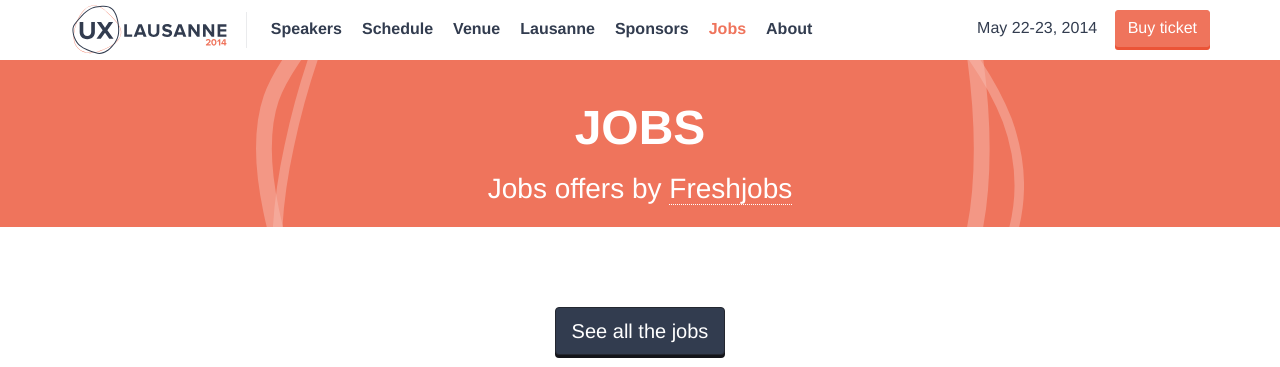
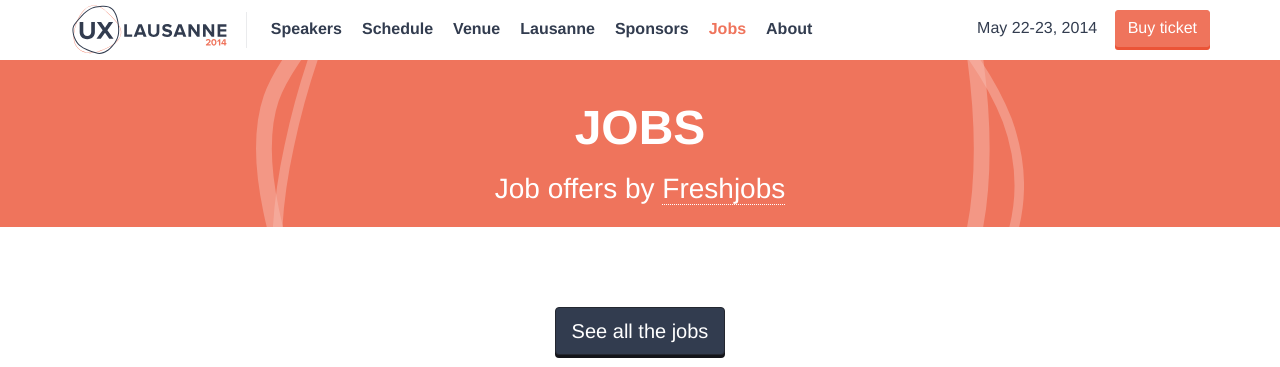
Before and after one commit to zufrieden/uxlausanne, a PHP site: template templates/jobs.html.twig in a window 1280 px wide. Shown: the top 367 px of the page. Run offline with PHP 8.4, Linux system fonts and the light colour scheme; the template is opened without the code that fills it, so the values that code supplies are empty; some libraries are stand-ins or nearby versions.

Commit message:
spelling mistake

```diff
--- a/templates/jobs.html.twig
+++ b/templates/jobs.html.twig
@@ -6,7 +6,7 @@
 {% block header %}
 <section class="on-pink circled text-center inner-isolated">
   <h1>Jobs</h1>
-  <h4>Jobs offers by <a href="http://www.freshjobs.ch" >Freshjobs</a></h4>
+  <h4>Job offers by <a href="http://www.freshjobs.ch" >Freshjobs</a></h4>
 </section>
 {% endblock %}
 
```
